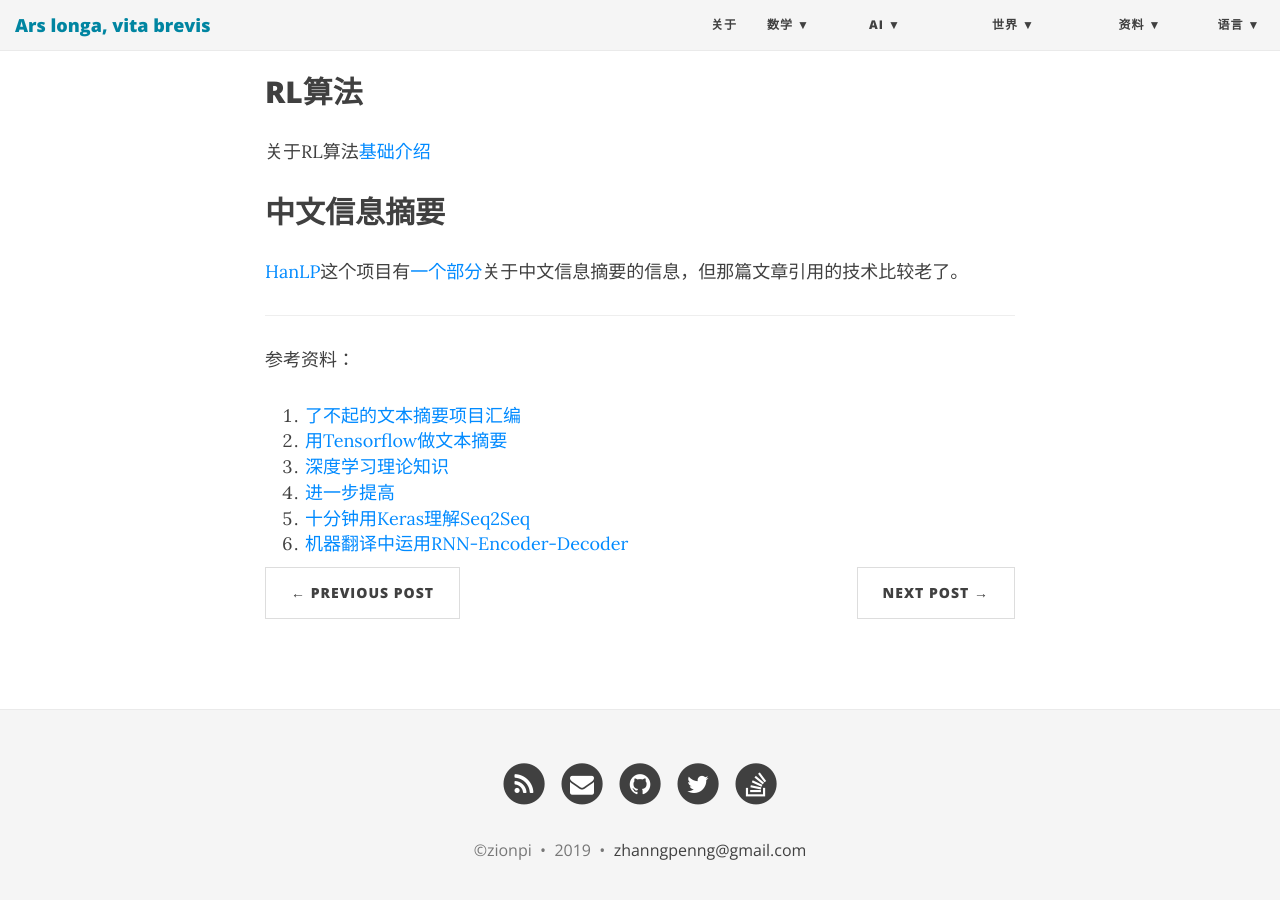
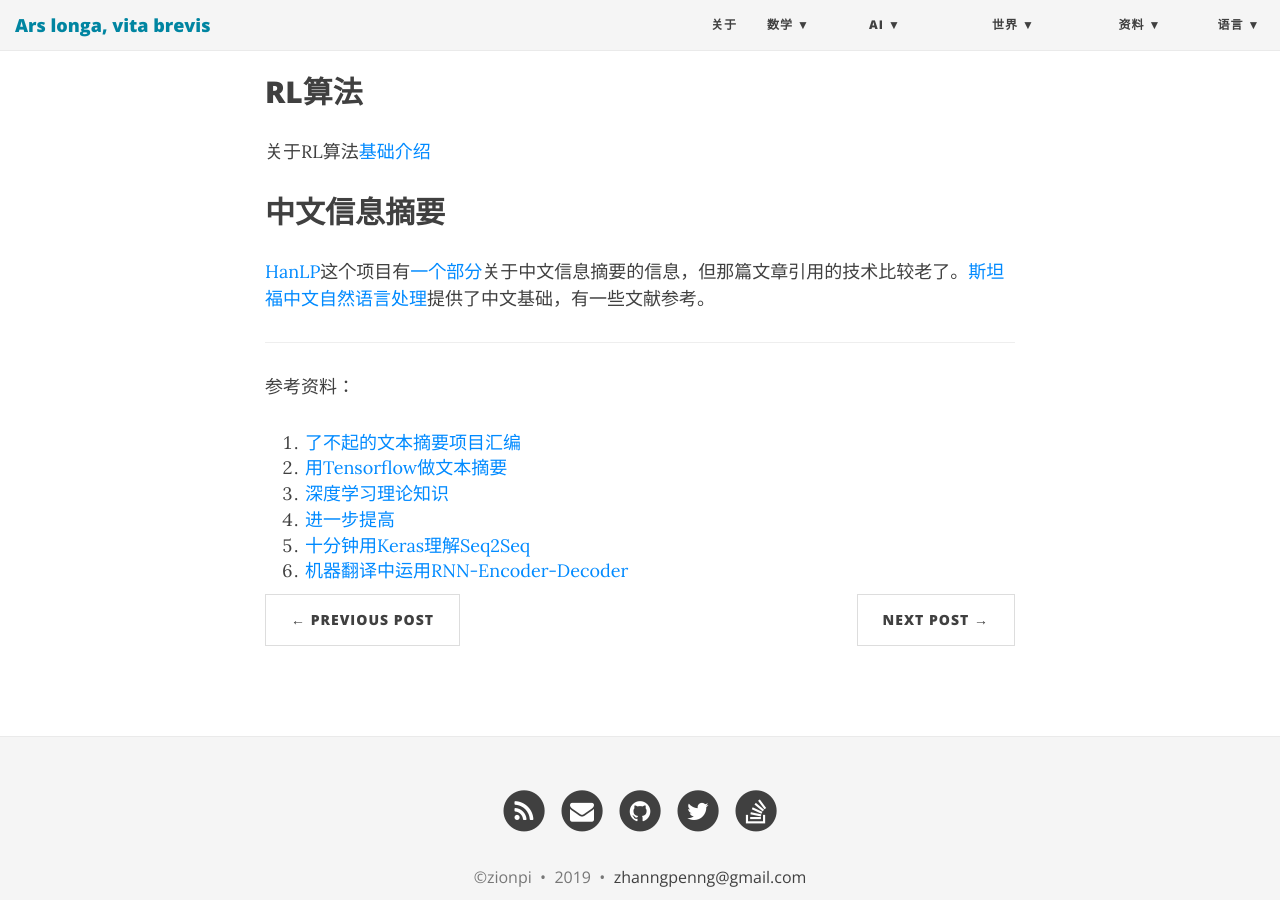
Before and after one commit to ZionPi/zionpi.github.io, a Jekyll site: the page built from _posts/2016-10-15-chinese-text-automatic-summarization.md, in a window 1280 px wide and 900 px high, scrolled down 709 px. Built offline with Jekyll 4.4.1, drawn with Linux system fonts in a browser that asks for light colours; nearby versions of some CDN libraries.

Commit message:
Update 2016-10-15-chinese-text-automatic-summarization.md

```diff
--- a/_posts/2016-10-15-chinese-text-automatic-summarization.md
+++ b/_posts/2016-10-15-chinese-text-automatic-summarization.md
@@ -17,7 +17,7 @@ Keras有一个基于LSTM的[Seq2Seq实现](https://github.com/keras-team/keras/b
 关于RL算法[基础介绍](https://medium.com/@jonathan_hui/rl-basics-algorithms-and-terms-ae98314851d7)
 
 ## 中文信息摘要
-[HanLP](https://github.com/hankcs/HanLP)这个项目有[一个部分](https://github.com/letiantian/TextRank4ZH)关于中文信息摘要的信息，但那篇文章引用的技术比较老了。
+[HanLP](https://github.com/hankcs/HanLP)这个项目有[一个部分](https://github.com/letiantian/TextRank4ZH)关于中文信息摘要的信息，但那篇文章引用的技术比较老了。[斯坦福中文自然语言处理](https://nlp.stanford.edu/projects/chinese-nlp.shtml)提供了中文基础，有一些文献参考。
 
 ---
 参考资料：
```
